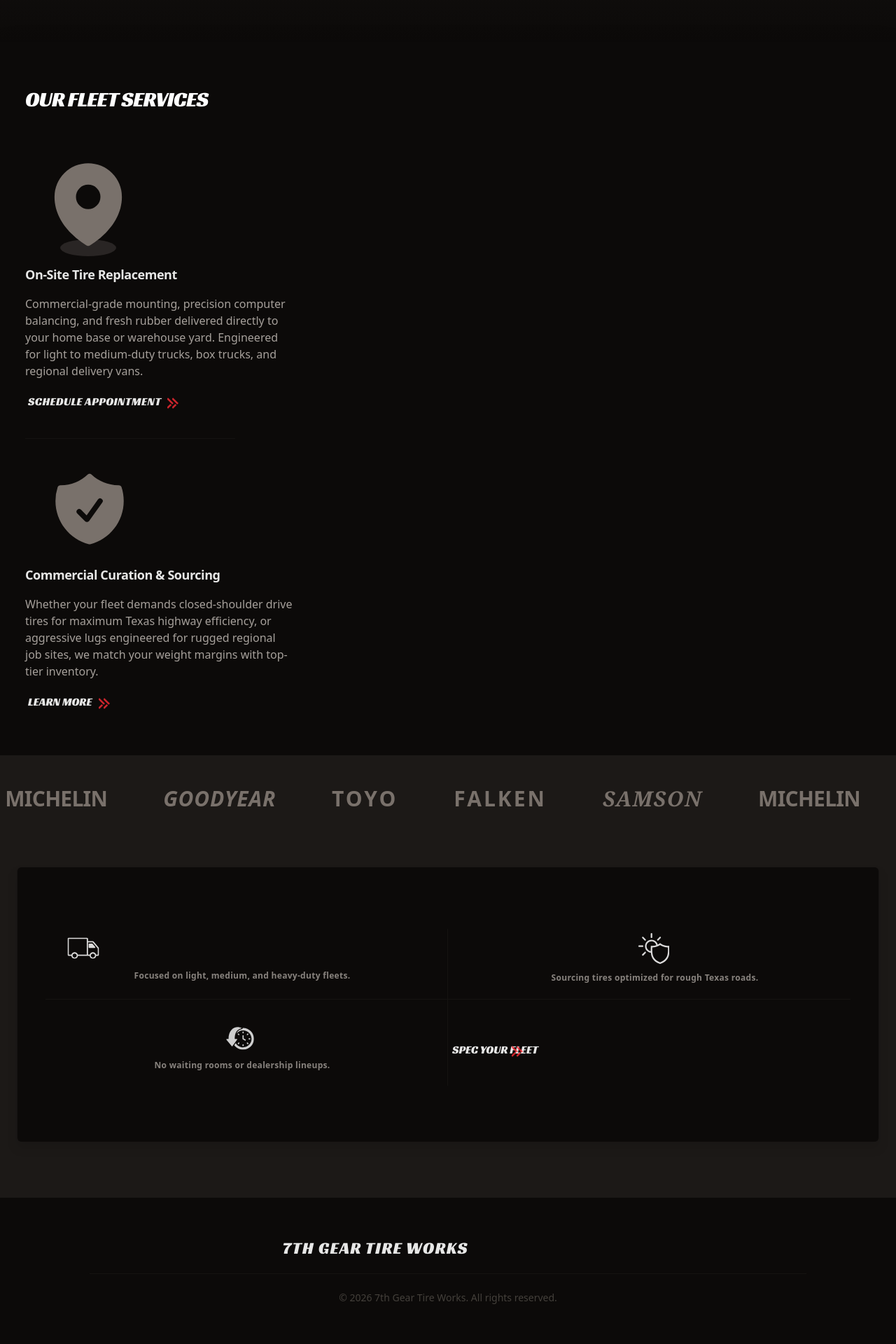
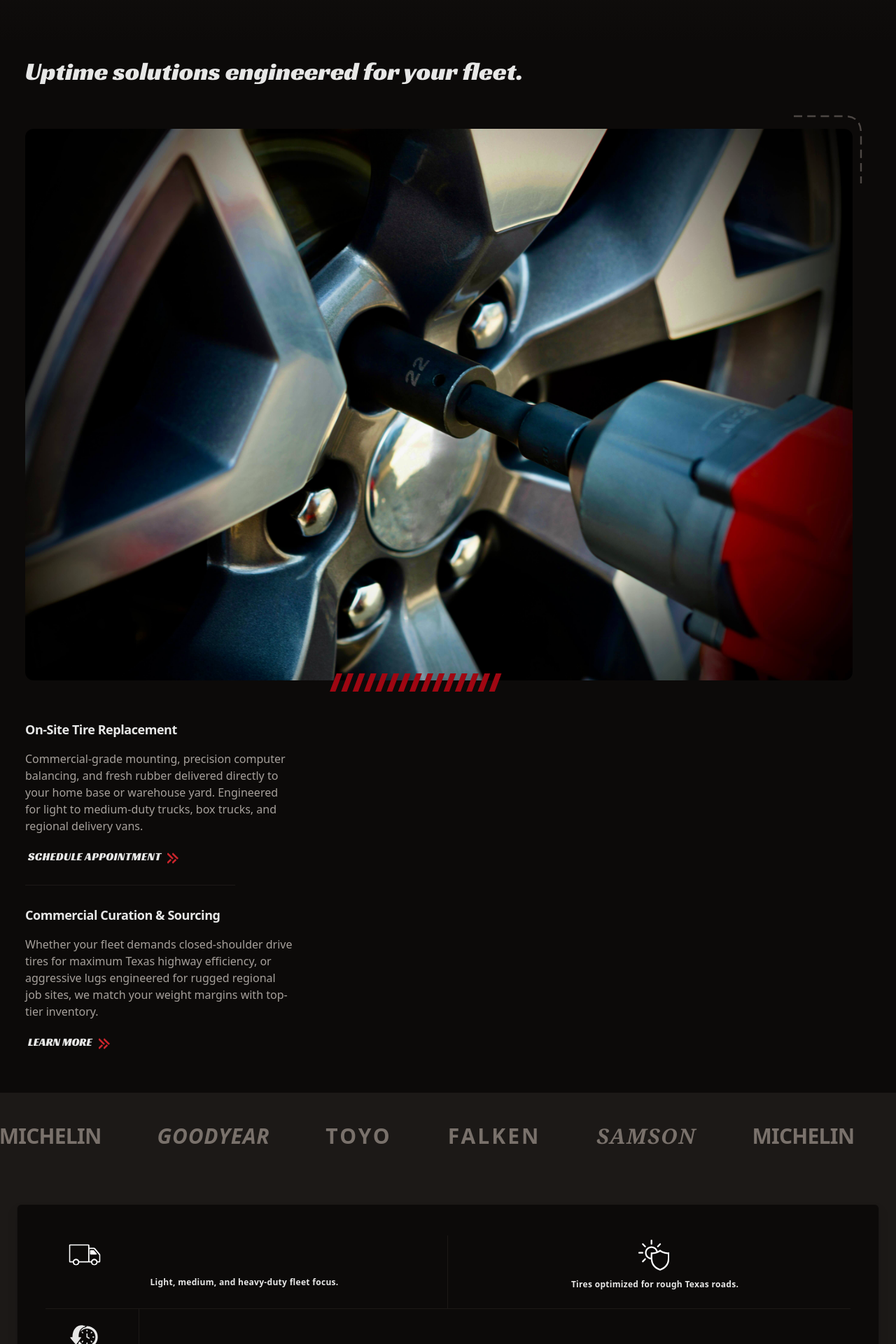
Before and after one commit to mj-codices/seventh-gear-tire, a Next.js app: page / in a window 1280 px wide. Shown: the part 740-2660 px from the top of the page at 70% size. Built offline with nearby package versions, Linux system fonts and the light colour scheme; a web font is replaced by a local one.

Commit message:
Added logo to Navbar and Footer components Added decorative image content to Services component Updated styles on Hero and BrandMarquee components

```diff
--- a/app/components/Brands/BrandMarquee.tsx
+++ b/app/components/Brands/BrandMarquee.tsx
@@ -18,7 +18,7 @@ const brands = [
 export default function BrandMarquee() {
   return (
     // Bottom Layer: The deeper base background
-    <div className="relative w-full bg-stone-900 pb-20 pt-1 overflow-hidden">
+    <div className="relative w-full bg-stone-900 pb-20 pt-1 overflow-hidden z-0">
       {/* 1. Added w-max to force the container to be as wide as both rows combined */}
       <motion.div
         className="flex whitespace-nowrap w-max pt-10"
@@ -61,24 +61,24 @@ export default function BrandMarquee() {
         Top Layer: The main card container.
         Instead of a fixed height, we let content dictate it to prevent text clipping on small screens.
       */}
-      <div className="relative mx-auto mt-20 w-[calc(100%-3rem)] rounded-md bg-stone-950 px-10 py-20 border-l border-r border-stone-800/40 drop-shadow-xl">
+      <div className="relative mx-auto mt-20 w-[calc(100%-3rem)] rounded-md bg-stone-950 px-10 py-7 border-l border-r border-stone-800/40 drop-shadow-xl">
         <div className="grid grid-cols-2 border-stone-800">
           {/* Top Left Item */}
-          <div className="p-2 border-r border-b border-stone-900/60 space-y-1 mt-2">
-            <div className="text-white/85 mx-auto pl-4" aria-hidden="true">
+          <div className="p-2 border-r border-b border-stone-900 space-y-1 mt-4">
+            <div className="text-white mx-auto pl-4.5" aria-hidden="true">
               {/* Truck Icon */}
               <Truck />
             </div>
-            <h5 className="pr-3 font-sans text-xs font-bold text-stone-400/80 text-center leading-relaxed tracking-wide">
-              Focused on light, medium, and heavy-duty fleets.
+            <h5 className="pr-1.5 font-sans text-xs font-bold text-white/90 text-center leading-relaxed tracking-wide">
+              Light, medium, and heavy-duty fleet focus.
             </h5>
           </div>
 
           {/* Top Right Item */}
-          <div className="p-2 border-b border-stone-900/60 pl-6 pb-5 flex flex-col items-center justify-start gap-2.5">
+          <div className=" border-b border-stone-900 pl-4 pb-6 flex flex-col items-center justify-start gap-2.5 mt-4">
             {/* The Icon Wrapper: Forces explicit sizing and centering for the custom component */}
             <div
-              className="text-white/85 w-11 h-11 flex items-center justify-center flex-none mt-1.5 mr-1"
+              className="text-white w-11 h-11 flex items-center justify-center flex-none mt-1.5 mr-1"
               aria-hidden="true"
             >
               {/* Highway Route Icon */}
@@ -86,17 +86,17 @@ export default function BrandMarquee() {
             </div>
 
             {/* The Text Block */}
-            <h5 className="font-sans text-xs font-bold text-stone-400/80 text-center leading-relaxed tracking-wide">
-              Sourcing tires optimized for rough Texas roads.
+            <h5 className="font-sans text-xs font-bold text-white/90 text-center leading-relaxed tracking-wide">
+              Tires optimized for rough Texas roads.
             </h5>
           </div>
 
           {/* Bottom Left Item */}
 
-          <div className="p-5 pt-8 pl-2 border-r border-stone-900/60 flex flex-col items-center justify-start gap-2">
+          <div className="-translate-x-1.5 p-5 pt-4 pl-2 border-r border-stone-900 flex flex-col items-center justify-start gap-2 w-35">
             {/* The Icon Wrapper: force explicit sizing and flex compression protection */}
             <div
-              className="text-white/80 w-11 h-11 flex items-center justify-center flex-none mr-1.5"
+              className="text-white/90 w-11 h-11 flex items-center justify-center flex-none mr-1.5"
               aria-hidden="true"
             >
               {/* Clock / Speed Icon Placeholder */}
@@ -104,13 +104,13 @@ export default function BrandMarquee() {
             </div>
 
             {/* The Text Block */}
-            <h5 className="font-sans text-xs font-bold text-stone-400/80 text-center leading-relaxed tracking-wide">
+            <h5 className="font-sans text-xs font-bold text-white/90 text-center leading-relaxed tracking-wide">
               No waiting rooms or dealership lineups.
             </h5>
           </div>
 
           {/* Bottom Right Item */}
-          <div className="border-stone-800/50 pt-10 pl-1.5 flex items-center">
+          <div className="border-stone-800/50 pt-11 pl-7 flex items-center tracking-wide">
             <Link
               href="/contact"
               className="group inline-block text-center text-white/90 max-w-[180px]"
@@ -120,7 +120,7 @@ export default function BrandMarquee() {
                 Spec your fleet
                 {/* The Chevron span sits natively INSIDE the inline text flow */}
                 <span
-                  className="flex translate-x-20.5 -translate-y-5"
+                  className="flex translate-x-19 -translate-y-5"
                   aria-hidden="true"
                 >
                   <Chevrons />
--- a/app/components/Footer/Footer.tsx
+++ b/app/components/Footer/Footer.tsx
@@ -1,18 +1,19 @@
 export default function () {
   return (
     <div>
-      <footer className="w-full bg-stone-950 py-14 px-6">
+      <footer className="w-full bg-stone-950 pt-13 pb-16 px-6 leading-none">
         <div className="max-w-5xl">
           {/* Left Side: Brand & Identity */}
-          <div className="space-y-3">
-            <div className="font-display text-white/90 text-2xl tracking-wider text-center">
-              <p>7TH GEAR TIRE WORKS</p>
-            </div>
+
+          <div className="text-center tracking-[.03rem] -mt-2 opacity-95">
+          <img src="/logo.png" alt="company logo" width={326} height={326} />
           </div>
         </div>
 
-        <div className="max-w-5xl mx-auto mt-5 pt-6 border-t border-stone-900/60 text-sm text-stone-700 font-sans">
-          <p className="text-center">© 2026 7th Gear Tire Works. All rights reserved.</p>
+        <div className="max-w-5xl mx-auto mt-5 pt-8 border-t border-stone-900 text-xs text-stone-400 font-sans">
+          <p className="text-center">
+            © 2026 7th Gear Tire Works. All rights reserved.
+          </p>
           {/* <p className="tracking-tight">Design by MW</p> */}
         </div>
       </footer>
--- a/app/components/Hero/Hero.tsx
+++ b/app/components/Hero/Hero.tsx
@@ -15,8 +15,8 @@ export default function Hero() {
 
       {/* Content Stack - Anchored to the bottom for comfortable thumb-tapping */}
       <div className="relative z-10 w-full max-w-xl space-y-6 mb-8 mt-15">
-        <h1 className="font-display text-5xl leading-13 font-extrabold tracking-wider text-white sm:text-4xl px-3">
-          <span className="text-red-500">Commercial Tires.</span>
+        <h1 className="font-display text-5xl leading-13 font-extrabold tracking-wider text-white/90 sm:text-4xl px-3">
+          <span className="text-red-800 brightness-140">Commercial Tires.</span>
           <br />
           Delivered & Fitted On-Site.
         </h1>
--- a/app/components/Navbar/Navbar.tsx
+++ b/app/components/Navbar/Navbar.tsx
@@ -20,12 +20,11 @@ export default function Navbar() {
 
   return (
     <header className="fixed top-0 left-0 right-0 z-50 w-full h-24">
-
       {/* LAYER 1: The Solid Active State Background
           This sits underneath everything. It fades smoothly from opacity 0 to 100.
           We also put the backdrop blur and border strictly on this layer. */}
       <div
-        className={`absolute inset-0 bg-stone-950 transition-opacity duration-300 pointer-events-none
+        className={`absolute inset-0 bg-stone-950 transition-opacity duration-300 pointer-events-none border-stone-700/90 border-b-[.07rem] drop-shadow-xl
           ${hasScrolled ? "opacity-100" : "opacity-0"}`}
         aria-hidden="true"
       />
@@ -53,7 +52,7 @@ export default function Navbar() {
             viewBox="0 0 24 24"
             strokeWidth="1.5"
             stroke="currentColor"
-            className="h-12 w-12 text-white"
+            className="h-12 w-12 text-white/90"
           >
             <path
               strokeLinecap="round"
@@ -62,6 +61,7 @@ export default function Navbar() {
             />
           </svg>
         </button>
+        <img src="/logo.png" alt="company logo" width={270} height={270} className="mt-1"/>
       </div>
     </header>
   );
--- a/app/components/Services/Services.tsx
+++ b/app/components/Services/Services.tsx
@@ -3,57 +3,96 @@ import Chevrons from "../UI/Chevrons";
 
 export default function Services() {
   return (
-    <section className="relative bg-stone-950 px-9 py-16 space-y-15 drop-shadow-2xl">
+    <section className="relative bg-stone-950 px-9 pt-5 pb-15 space-y-15 z-10">
       {/* Section Header */}
-      <div className="space-y-4">
-        <h2 className="font-display text-3xl uppercase tracking-tight text-white">
-          Our Fleet Services
+
+      <h2 className="font-display text-4xl text-white/90 leading-11">
+        Uptime solutions engineered for your fleet.
       </h2>
-      </div>
 
       {/* Services Stack - Pure vertical alignment for mobile viewports */}
-      <div className="space-y-10 flex flex-col">
-        <Link href="/contact/">
+      <div className="space-y-7 flex flex-col">
         {/* Service 1: Hot Shot & Goosenecks */}
-          <div className="space-y-3">
-            {/* Icon Wrapper */}
-            <div className="relative flex flex-col items-center w-max ml-5">
-              <svg
-                xmlns="http://www.w3.org/2000/svg"
-                viewBox="0 0 24 24"
-                fill="currentColor"
-                className="size-35 text-stone-500 z-10"
-              >
-                <path
-                  fillRule="evenodd"
-                  d="m11.54 22.351.07.04.028.016a.76.76 0 0 0 .723 0l.028-.015.071-.041a16.975 16.975 0 0 0 1.144-.742 19.58 19.58 0 0 0 2.683-2.282c1.944-1.99 3.963-4.98 3.963-8.827a8.25 8.25 0 0 0-16.5 0c0 3.846 2.02 6.837 3.963 8.827a19.58 19.58 0 0 0 2.682 2.282 16.975 16.975 0 0 0 1.145.742ZM12 13.5a3 3 0 1 0 0-6 3 3 0 0 0 0 6Z"
-                  clipRule="evenodd"
-                />
-              </svg>
 
-              <div
-                className="h-6 w-20 rounded-[50%] bg-stone-800 -mt-4.5"
-                aria-hidden="true"
+        {/* Image Wrapper */}
+        {/* 1. Outer Layer: Relative positioning ONLY. No overflow-hidden here, so the SVG can bleed out safely */}
+        <div className="relative flex flex-col items-center mr-3.5 pr-3 pb-3">
+          {/* 2. Inner Layer: Dedicated entirely to rounding and framing the image */}
+          <div className="w-full h-full rounded-xl overflow-hidden mb-2">
+            <img
+              className="w-full h-full object-cover brightness-110"
+              src="/services.jpeg"
+              alt="working on tire"
             />
           </div>
 
+          {/* 3. The SVG: Shifted slightly via layout coordinates to clear the frame */}
+          <svg
+            className="absolute -top-7.5 -right-3 w-30 h-30 text-stone-500/60 pointer-events-none"
+            viewBox="0 0 100 100"
+            fill="none"
+            xmlns="http://www.w3.org/2000/svg"
+          >
+            <path
+              d="M 10 10 H 70 Q 90 10 90 30 V 90"
+              stroke="currentColor"
+              strokeWidth="2"
+              strokeLinecap="butt"
+              strokeDasharray="10 6"
+            />
+          </svg>
+    <div className="text-red-800 -mt-4.5 -translate-x-8.5">
+  <svg
+    className="w-full h-6.5"
+    viewBox="0 0 320 32"
+    fill="none"
+    xmlns="http://www.w3.org/2000/svg"
+    role="img"
+    aria-hidden="true"
+  >
+    {/* 15 broad, premium geometric slanted slabs in a wider sequence */}
+    <path
+      d="
+        M10 32L22 0H32L20 32H10Z
+        M30 32L42 0H52L40 32H30Z
+        M50 32L62 0H72L60 32H50Z
+        M70 32L82 0H92L80 32H70Z
+        M90 32L102 0H112L100 32H90Z
+        M110 32L122 0H132L120 32H110Z
+        M130 32L142 0H152L140 32H130Z
+        M150 32L162 0H172L160 32H150Z
+        M170 32L182 0H192L180 32H170Z
+        M190 32L202 0H212L200 32H190Z
+        M210 32L222 0H232L220 32H210Z
+        M230 32L242 0H252L240 32H230Z
+        M250 32L262 0H272L260 32H250Z
+        M270 32L282 0H292L280 32H270Z
+        M290 32L302 0H312L300 32H290Z
+      "
+      fill="currentColor"
+    />
+  </svg>
+</div>
+        </div>
+        <Link href="/contact/">
           <div className="space-y-4">
             <h3 className="text-lg font-extrabold text-white/90 tracking-tight">
               On-Site Tire Replacement
             </h3>
             <p className="text-base text-stone-400 max-w-sm">
-                Commercial-grade mounting, precision computer balancing, and
-                fresh rubber delivered directly to your home base or warehouse
-                yard. Engineered for light to medium-duty trucks, box trucks,
-                and regional delivery vans.
+              Commercial-grade mounting, precision computer balancing, and fresh
+              rubber delivered directly to your home base or warehouse yard.
+              Engineered for light to medium-duty trucks, box trucks, and
+              regional delivery vans.
             </p>
           </div>
           <div className="ml-1 mt-5 flex row gap-1.5">
-              <p className="font-display tracking-wide uppercase text-white/90">Schedule{" "}Appointment</p>
+            <p className="font-display tracking-wide uppercase text-white/90">
+              Schedule Appointment
+            </p>
             <span className="mt-1">
               <Chevrons />
             </span>
-            </div>
           </div>
         </Link>
 
@@ -63,36 +102,21 @@ export default function Services() {
           of your massive space-y-25 margin gap, creating a premium anchor.
         */}
 
-        <div className="border-t border-stone-900/60 w-75" aria-hidden="true" />
+        <div className="border-t border-stone-900 w-75" aria-hidden="true" />
 
         <Link href="/contact/">
           {/* Service 2: Box Trucks & Delivery */}
-          <div className="space-y-5">
+
           {/* Added flex and flex-col to match the physical structural stacking style of card one */}
-            <div className="relative flex flex-col items-center w-max ml-8">
-              <svg
-                xmlns="http://www.w3.org/2000/svg"
-                viewBox="0 0 24 24"
-                fill="currentColor"
-                className="size-30 text-stone-500"
-              >
-                <path
-                  fillRule="evenodd"
-                  d="M12.516 2.17a.75.75 0 0 0-1.032 0 11.209 11.209 0 0 1-7.877 3.08.75.75 0 0 0-.722.515A12.74 12.74 0 0 0 2.25 9.75c0 5.942 4.064 10.933 9.563 12.348a.749.749 0 0 0 .374 0c5.499-1.415 9.563-6.406 9.563-12.348 0-1.39-.223-2.73-.635-3.985a.75.75 0 0 0-.722-.516l-.143.001c-2.996 0-5.717-1.17-7.734-3.08Zm3.094 8.016a.75.75 0 1 0-1.22-.872l-3.236 4.53L9.53 12.22a.75.75 0 0 0-1.06 1.06l2.25 2.25a.75.75 0 0 0 1.14-.094l3.75-5.25Z"
-                  clipRule="evenodd"
-                />
-              </svg>
-            </div>
-
           <div className="space-y-4">
             <h3 className="text-lg font-extrabold text-white/90 tracking-tight">
               Commercial Curation & Sourcing
             </h3>
             <p className="text-base text-stone-400 max-w-sm">
-                Whether your fleet demands closed-shoulder drive tires for
-                maximum Texas highway efficiency, or aggressive lugs engineered
-                for rugged regional job sites, we match your weight margins with
-                top-tier inventory.
+              Whether your fleet demands closed-shoulder drive tires for maximum
+              Texas highway efficiency, or aggressive lugs engineered for rugged
+              regional job sites, we match your weight margins with top-tier
+              inventory.
             </p>
           </div>
           <div className="ml-1 mt-5 flex row gap-1.5">
@@ -101,7 +125,6 @@ export default function Services() {
               <Chevrons />
             </span>
           </div>
-          </div>
         </Link>
       </div>
     </section>
```
Also changed, not shown: public/logo.png (added), public/services.jpeg (added). Lines whose indentation alone changed are shown as unchanged.
